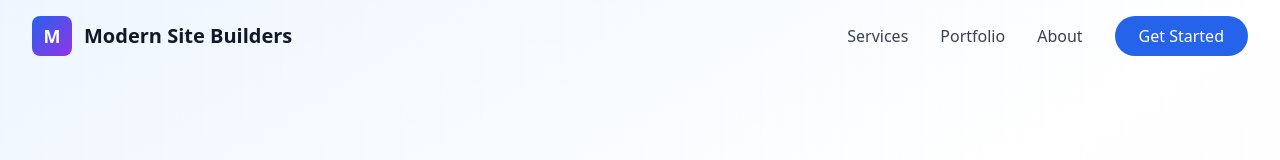
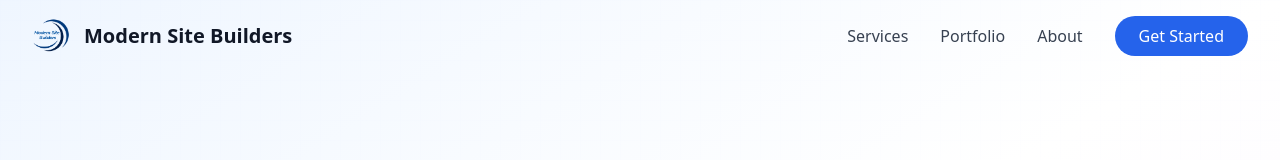
Before and after one commit to modernsitebuilders/modern-site-builders, a Next.js app: page / in a window 1280 px wide. Shown: the top 160 px of the page. Built offline with nearby package versions, Linux system fonts and the light colour scheme.

Commit message:
Fix header logo - replace M with logo1.png

```diff
--- a/components/ModernSiteBuilders.js
+++ b/components/ModernSiteBuilders.js
@@ -52,9 +52,11 @@ const ModernSiteBuilders = () => {
         <div className="max-w-7xl mx-auto px-4 sm:px-6 lg:px-8">
           <div className="flex justify-between items-center">
             <div className="flex items-center">
-              <div className="w-10 h-10 bg-gradient-to-br from-blue-600 to-purple-600 rounded-lg flex items-center justify-center">
-                <span className="text-white font-bold text-lg">M</span>
-              </div>
+              <img
+                src="/logo1.png"
+                alt="Modern Site Builders Logo"
+                className="w-10 h-10 object-contain"
+              />
               <span className="ml-3 text-xl font-bold text-gray-900">Modern Site Builders</span>
             </div>
 
```
